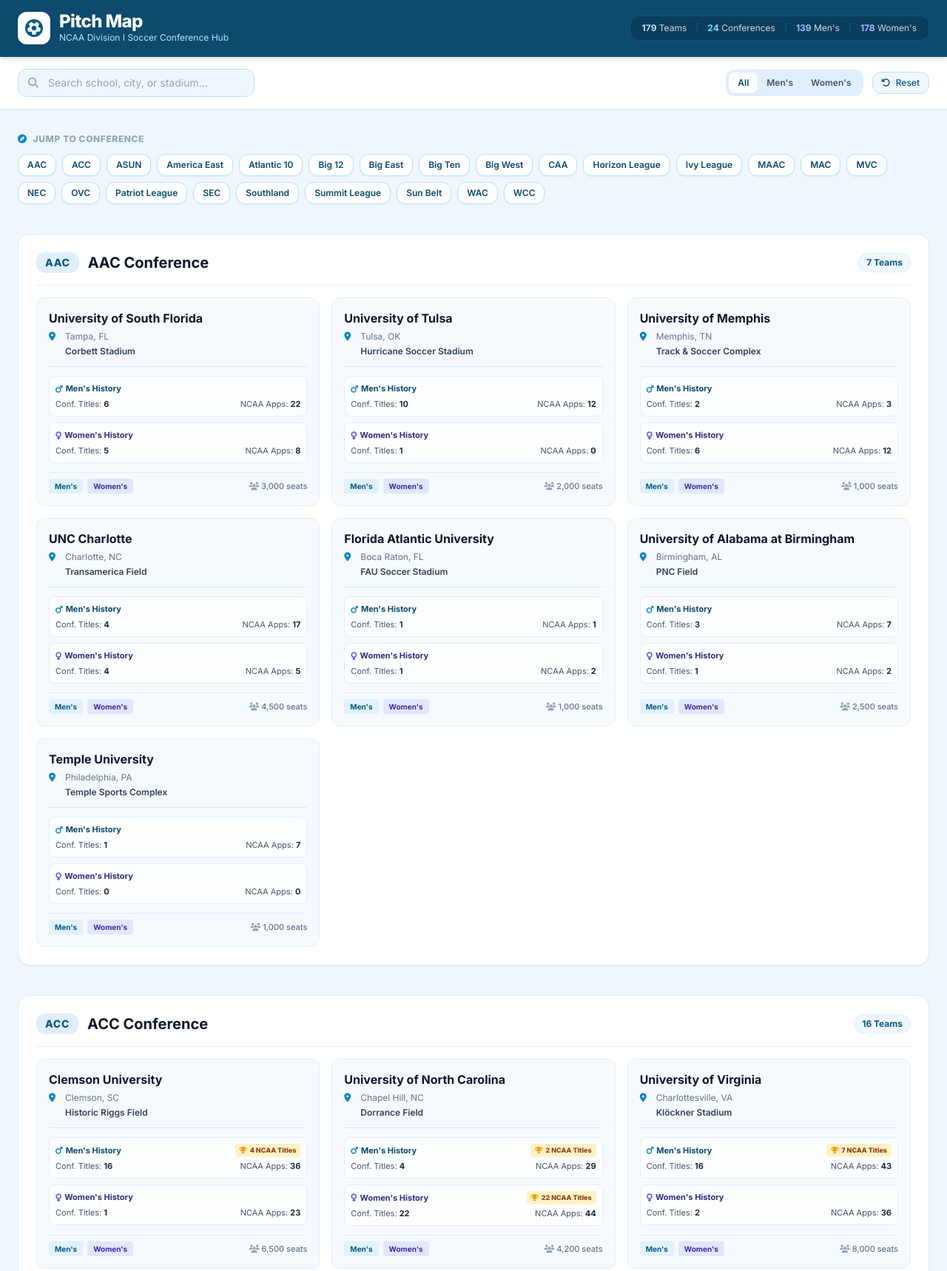
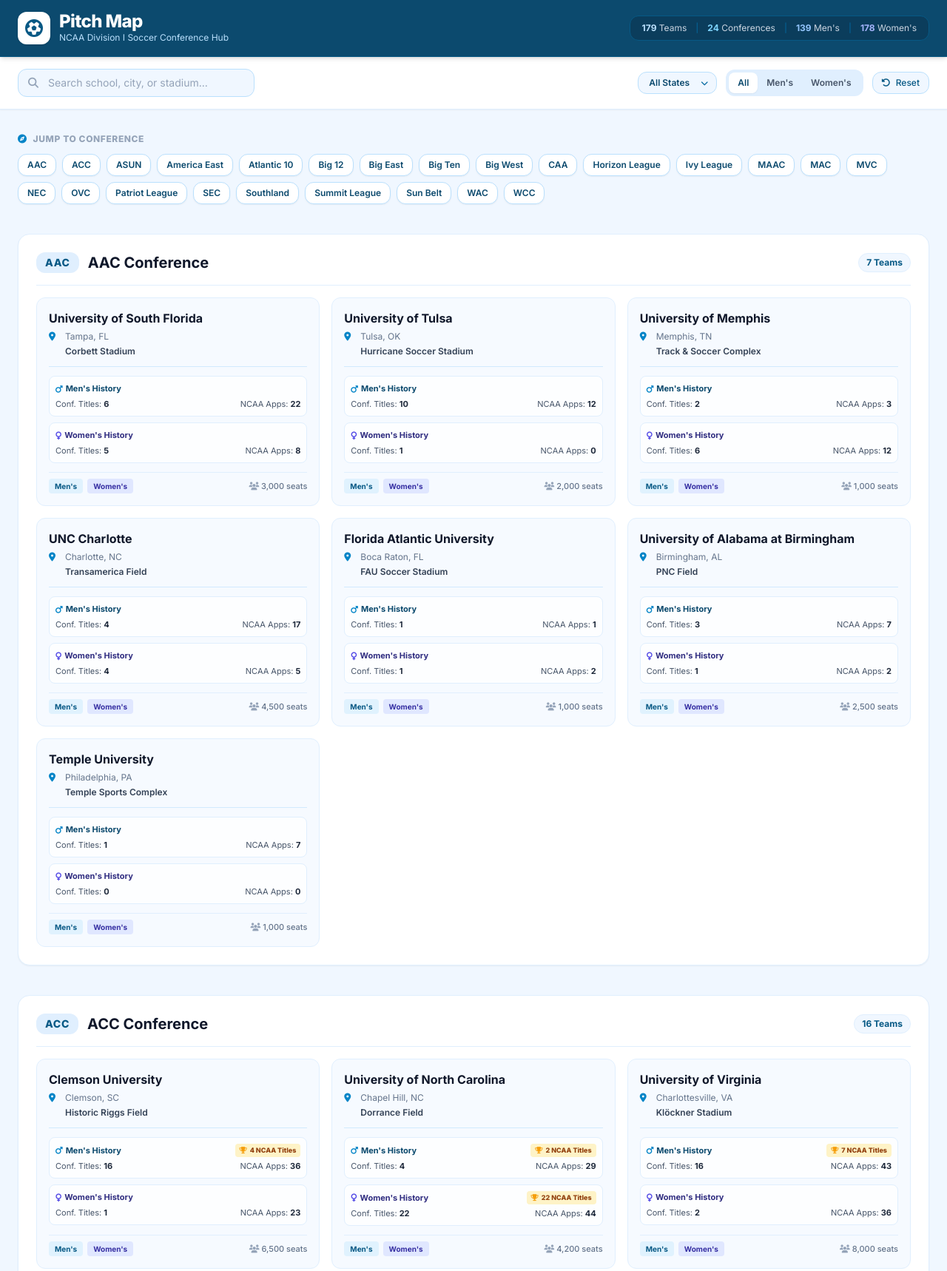
Before and after one commit to JMM217/College-Soccer-Tracker, a plain HTML site: page index.html in a window 1280 px wide. Shown: the top 1718 px of the page at 74% size. Drawn offline with nearby package versions, Linux system fonts and the light colour scheme.

Commit message:
Implement state filter dropdown functionality
Added a state filter dropdown to the UI and updated related logic.

```diff
--- a/index.html
+++ b/index.html
@@ -103,6 +103,18 @@
 
       <!-- Controls Group -->
       <div class="flex flex-wrap items-center gap-3 w-full md:w-auto justify-end">
+
+        <!-- State Filter Dropdown -->
+        <div class="relative">
+          <select
+            id="state-filter"
+            aria-label="Filter by state"
+            class="appearance-none pl-3.5 pr-8 py-1.5 bg-brand-50 border border-brand-200 rounded-xl text-xs font-semibold text-brand-800 focus:outline-none focus:ring-2 focus:ring-brand-500 cursor-pointer"
+          >
+            <option value="ALL">All States</option>
+          </select>
+          <i class="fa-solid fa-chevron-down absolute right-3 top-1/2 -translate-y-1/2 text-brand-600 text-[10px] pointer-events-none"></i>
+        </div>
 
         <!-- Gender Segmented Buttons -->
         <div class="flex bg-brand-100 p-1 rounded-xl text-xs font-semibold">
@@ -356,10 +368,12 @@
 
     // State Variables
     let currentGender = 'ALL';
+    let currentState = 'ALL';
     let currentSearch = '';
 
     // DOM Elements
     const searchInput = document.getElementById('search-input');
+    const stateFilter = document.getElementById('state-filter');
     const totalProgramsCount = document.getElementById('total-programs-count');
     const totalConferencesCount = document.getElementById('total-conferences-count');
     const mensCountEl = document.getElementById('mens-count');
@@ -371,12 +385,18 @@
     // Initialize App
     window.onload = function() {
       updateMetrics();
+      populateStateDropdown();
       renderConferenceChips();
       renderDashboard();
 
       // Setup Event Listeners
       searchInput.addEventListener('input', (e) => {
         currentSearch = e.target.value.toLowerCase().trim();
+        renderDashboard();
+      });
+
+      stateFilter.addEventListener('change', (e) => {
+        currentState = e.target.value;
         renderDashboard();
       });
 
@@ -387,6 +407,17 @@
 
       resetFiltersBtn.addEventListener('click', resetFilters);
     };
+
+    // Populate State Filter Dropdown
+    function populateStateDropdown() {
+      const states = [...new Set(D1_SOCCER_PROGRAMS.map(p => p.state))].sort();
+      states.forEach(st => {
+        const option = document.createElement('option');
+        option.value = st;
+        option.textContent = `State: ${st}`;
+        stateFilter.appendChild(option);
+      });
+    }
 
     // Set Gender Filter
     function setGenderFilter(gender, btnElement) {
@@ -404,7 +435,9 @@
     function resetFilters() {
       currentSearch = '';
       currentGender = 'ALL';
+      currentState = 'ALL';
       searchInput.value = '';
+      stateFilter.value = 'ALL';
       setGenderFilter('ALL', document.getElementById('btn-gender-all'));
     }
 
@@ -445,6 +478,7 @@
       return D1_SOCCER_PROGRAMS.filter(program => {
         if (currentGender === 'MEN' && !program.mens) return false;
         if (currentGender === 'WOMEN' && !program.womens) return false;
+        if (currentState !== 'ALL' && program.state !== currentState) return false;
 
         if (currentSearch !== '') {
           const nameMatch = program.name.toLowerCase().includes(currentSearch);
@@ -469,7 +503,7 @@
           <div class="bg-white rounded-2xl p-12 text-center text-slate-400 border border-brand-100 shadow-sm">
             <i class="fa-solid fa-futbol text-4xl mb-3 text-brand-200"></i>
             <h3 class="text-lg font-bold text-slate-700 mb-1">No Programs Found</h3>
-            <p class="text-xs">Try adjusting your search query or gender filter.</p>
+            <p class="text-xs">Try adjusting your search query, state, or gender filter.</p>
           </div>
         `;
         return;
```
